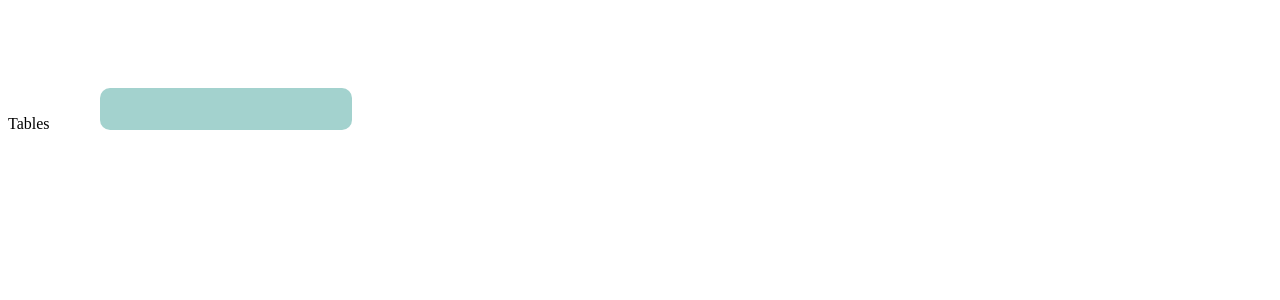
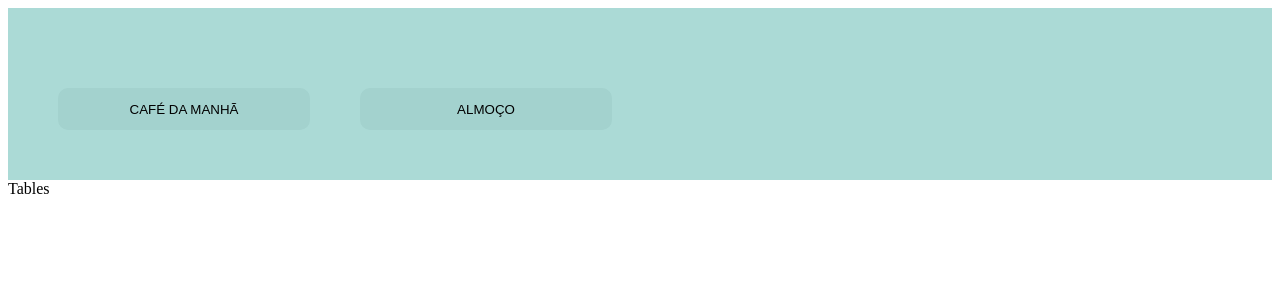
Before and after one commit to Laboratoria/SAP006-burger-queen-api-client, a React (Create React App) app: page /tables in a window 1280 px wide. Shown: the top 300 px of the page. Built offline with nearby package versions, Linux system fonts and the light colour scheme.

Commit message:
tela mesas

```diff
--- a/src/Pages/Kitchen/Kitchen.jsx
+++ b/src/Pages/Kitchen/Kitchen.jsx
@@ -1,6 +1,6 @@
 // import { Redirect } from 'react-router-dom';
 
-import Button from '../../components/Button';
+import Button from '../../components/Button/Button';
 
 const Kitchen = () => {
 
--- a/src/Pages/Login/Login.jsx
+++ b/src/Pages/Login/Login.jsx
@@ -1,8 +1,7 @@
 import React, { useState } from 'react';
 import { Link } from 'react-router-dom';
 import {Image, LoginBox, Title , Form, PhraseRegister } from './style';
-
-import Button from '../../components/Button';
+import Button from '../../components/Button/Button';
 import Input from '../../components/Input/Input.jsx'
 import { LoginWithEmail } from '../../services/auth';
 import login from '../../Assets/login.png';
--- a/src/Pages/NotFound/NotFound.jsx
+++ b/src/Pages/NotFound/NotFound.jsx
@@ -1,6 +1,6 @@
 // import { Redirect } from 'react-router-dom';
 
-import Button from '../../components/Button';
+import Button from '../../components/Button/Button';
 
 const NotFound = () => {
 
--- a/src/Pages/OrderStatus/OrderStatus.jsx
+++ b/src/Pages/OrderStatus/OrderStatus.jsx
@@ -1,6 +1,6 @@
 // import { Redirect } from 'react-router-dom';
 
-import Button from '../../components/Button';
+import Button from '../../components/Button/Button';
 
 const OrderStatus = () => {
 
--- a/src/Pages/Register/Register.jsx
+++ b/src/Pages/Register/Register.jsx
@@ -3,7 +3,7 @@ import React, { useState } from 'react';
 import { Link } from 'react-router-dom';
 import { RegisterUser } from '../../services/auth';
 import validation from '../../services/validation';
-import Button from '../../components/Button';
+import Button from '../../components/Button/Button';
 import Input from '../../components/Input/Input.jsx'
 import register from '../../Assets/register.png';
 
--- a/src/Pages/Tables/Tables.jsx
+++ b/src/Pages/Tables/Tables.jsx
@@ -1,13 +1,14 @@
 // import { Redirect } from 'react-router-dom';
 
-import Button from '../../components/Button';
+import MealNavBar from '../../components/NavBar/NavBar';
 
 const Tables = () => {
 
     return (
-        <div className='div-style'>
+
+        <div>
+            <MealNavBar />
             Tables
-            <Button />
         </div>
     )
 }
--- a/src/components/Button.jsx
+++ b/src/components/Button/Button.jsx
@@ -1,5 +1,5 @@
 // import { useHistory } from 'react-router-dom';
-import GeneralButton from './Menu/style'
+import GeneralButton from './style'
 
 const Button = ({ variant, children, onClick }) => {
     const classes = `button ${variant}`;
--- /dev/null
+++ b/src/components/NavBar/NavBar.jsx
@@ -0,0 +1,14 @@
+import React from "react";
+import Button from '../Button/Button';
+import NavegationBar from './style'
+
+const MealNavBar = () => {
+    return (
+        <NavegationBar>
+            <Button variant="breakfast">Café da Manhã</Button>
+            <Button variant="lunch">Almoço</Button>
+        </NavegationBar>
+    )
+}
+
+export default MealNavBar;
--- /dev/null
+++ b/src/components/NavBar/style.js
@@ -0,0 +1,9 @@
+import styled from "styled-components";
+
+const NavegationBar = styled.nav`
+    width:100wh;
+    heigth:70px;
+    background-color: rgba(0, 143, 131, 0.33);
+`
+
+export default NavegationBar;
```
Also changed, not shown: src/components/Button/style.js (renamed from src/components/Menu/style.js).
